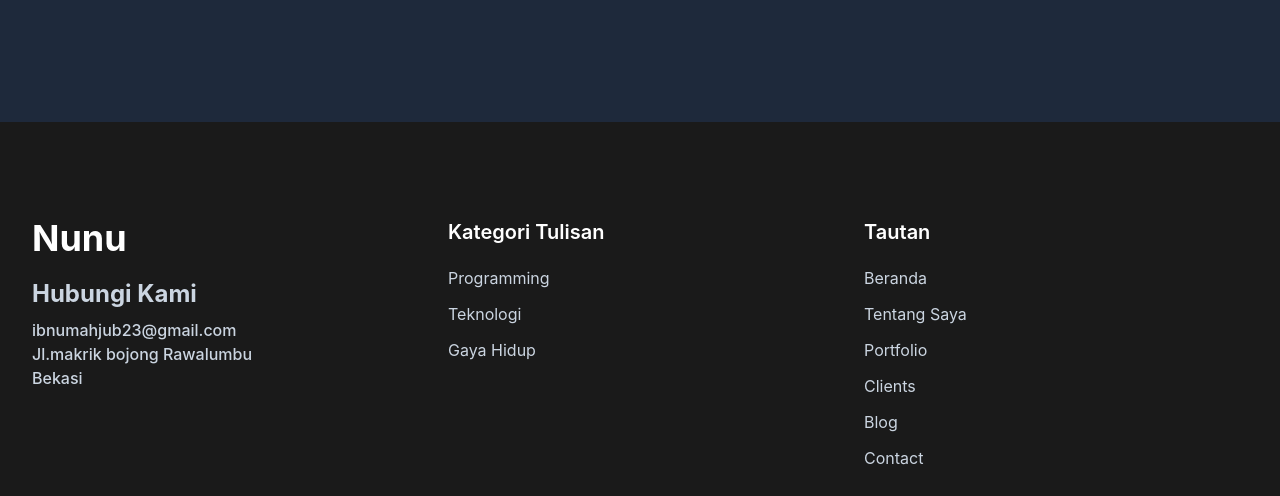
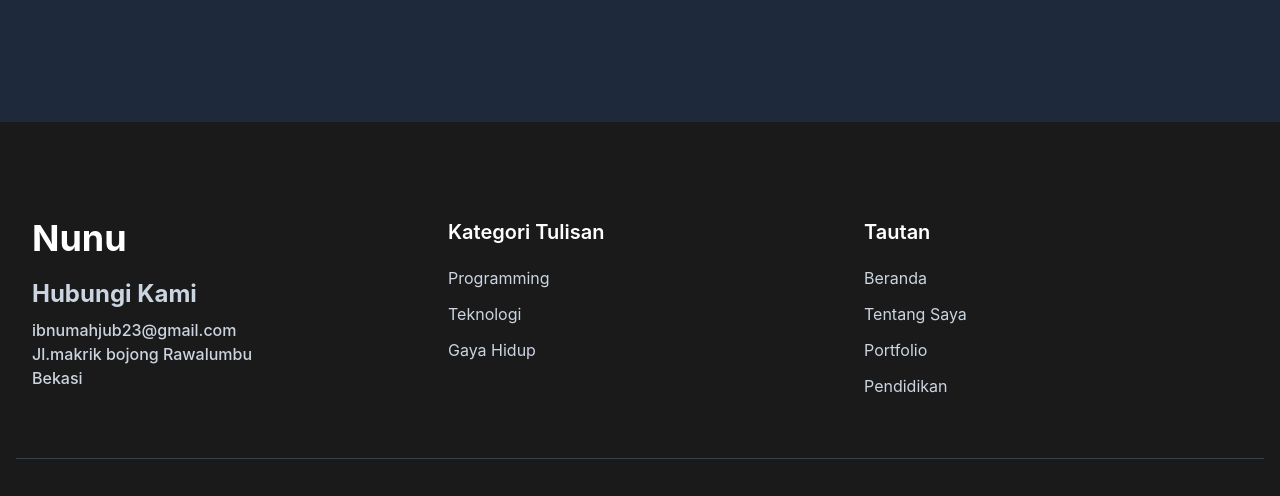
Before and after one commit to IbnuMahjub/ibnumahjubv2, a website: page index.html in a window 1280 px wide. Shown: the part 3180-3676 px from the top of the page. Drawn offline with Linux system fonts and the light colour scheme.

```diff
--- a/index.html
+++ b/index.html
@@ -423,14 +423,14 @@
               <a href="#portfolio" class="mb-3 inline-block text-base hover:text-primary">Portfolio</a>
             </li>
             <li>
-              <a href="#clients" class="mb-3 inline-block text-base hover:text-primary">Clients</a>
+              <a href="#pendidikan" class="mb-3 inline-block text-base hover:text-primary">Pendidikan</a>
             </li>
-            <li>
+            <!-- <li>
               <a href="#blog" class="mb-3 inline-block text-base hover:text-primary">Blog</a>
             </li>
             <li>
               <a href="#contact" class="mb-3 inline-block text-base hover:text-primary">Contact</a>
-            </li>
+            </li> -->
           </ul>
         </div>
       </div>
```
